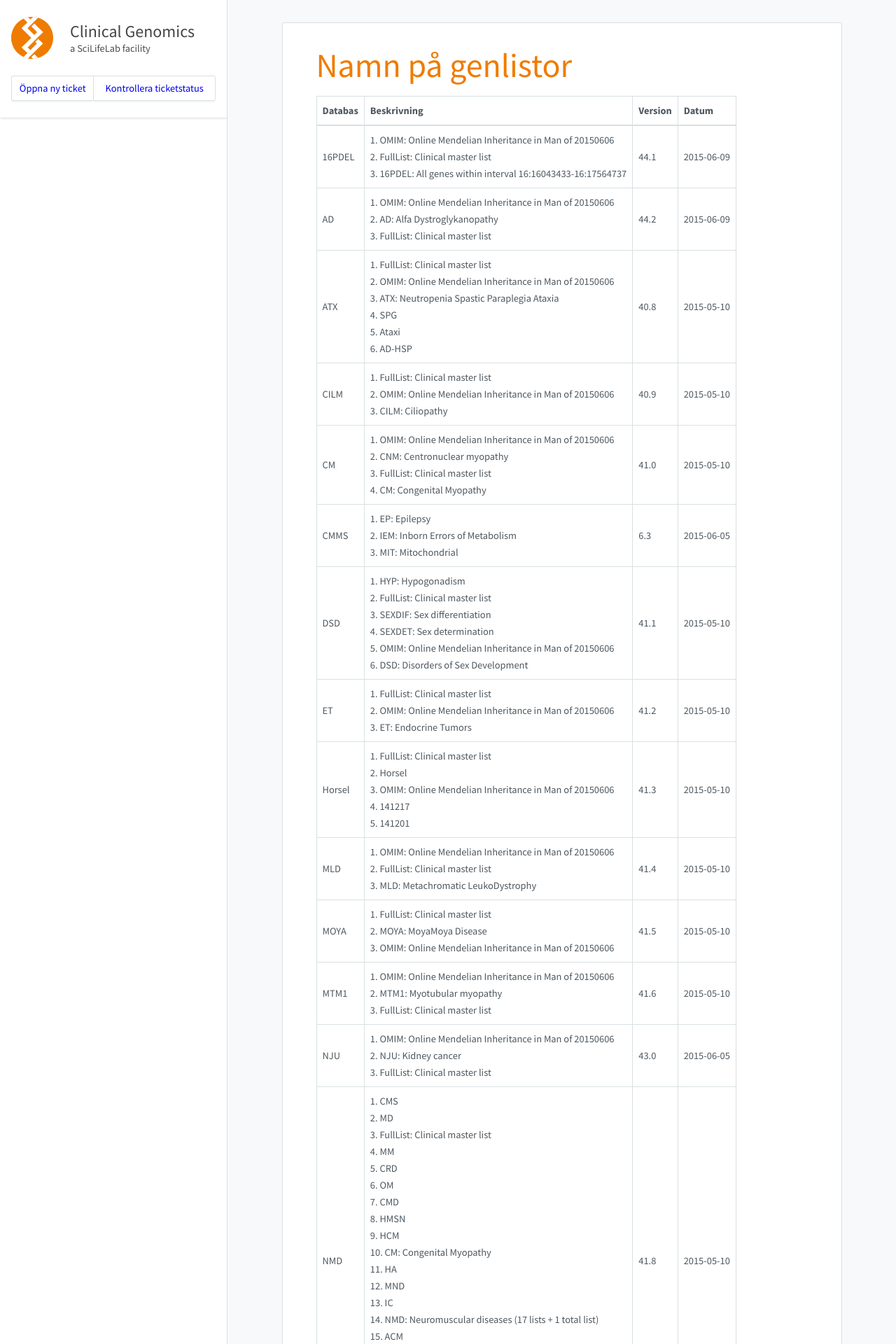
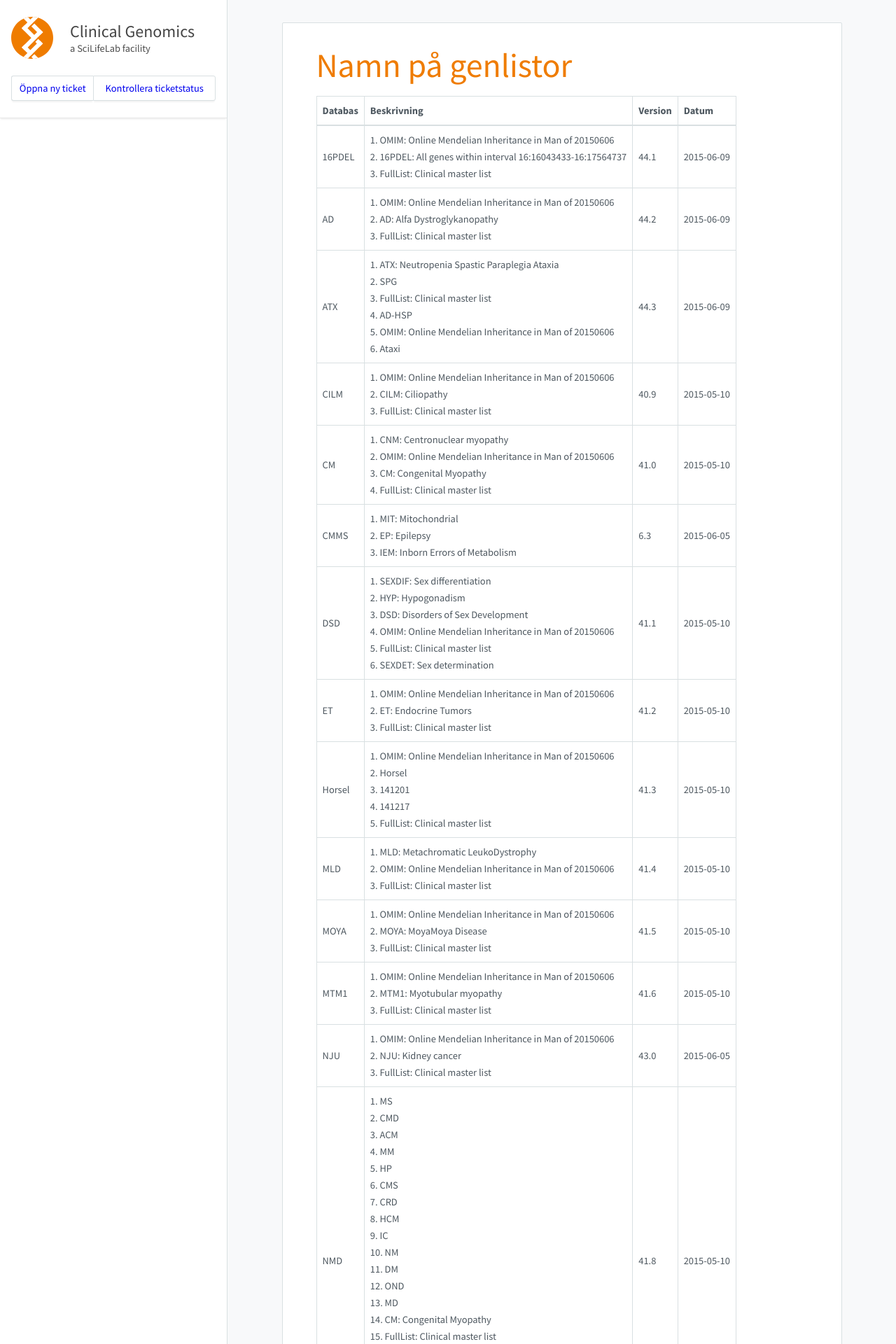
Before and after one commit to Clinical-Genomics/clinical-genomics.github.io, a Jekyll site: the page built from _pages/namnpagenlistor.md, in a window 1280 px wide. Shown: the top 1920 px of the page at 70% size. Built offline with Jekyll 4.4.1, drawn with Linux system fonts in a browser that asks for light colours; nearby versions of some CDN libraries; some of the changed text lies outside the part shown.

Commit message:
Update to cust002-ATX.txt

```diff
--- a/_pages/namnpagenlistor.md
+++ b/_pages/namnpagenlistor.md
@@ -8,24 +8,24 @@ title: Namn på genlistor
 
 |Databas|Beskrivning|Version|Datum|
 |---|---|---|---|
-|16PDEL|1. OMIM: Online Mendelian Inheritance in Man of 20150606<br />2. FullList: Clinical master list<br />3. 16PDEL: All genes within interval 16:16043433-16:17564737<br />|44.1|2015-06-09|
+|16PDEL|1. OMIM: Online Mendelian Inheritance in Man of 20150606<br />2. 16PDEL: All genes within interval 16:16043433-16:17564737<br />3. FullList: Clinical master list<br />|44.1|2015-06-09|
 |AD|1. OMIM: Online Mendelian Inheritance in Man of 20150606<br />2. AD: Alfa Dystroglykanopathy<br />3. FullList: Clinical master list<br />|44.2|2015-06-09|
-|ATX|1. FullList: Clinical master list<br />2. OMIM: Online Mendelian Inheritance in Man of 20150606<br />3. ATX: Neutropenia Spastic Paraplegia Ataxia<br />4. SPG<br />5. Ataxi<br />6. AD-HSP<br />|40.8|2015-05-10|
-|CILM|1. FullList: Clinical master list<br />2. OMIM: Online Mendelian Inheritance in Man of 20150606<br />3. CILM: Ciliopathy<br />|40.9|2015-05-10|
-|CM|1. OMIM: Online Mendelian Inheritance in Man of 20150606<br />2. CNM: Centronuclear myopathy<br />3. FullList: Clinical master list<br />4. CM: Congenital Myopathy<br />|41.0|2015-05-10|
-|CMMS|1. EP: Epilepsy<br />2. IEM: Inborn Errors of Metabolism<br />3. MIT: Mitochondrial<br />|6.3|2015-06-05|
-|DSD|1. HYP: Hypogonadism<br />2. FullList: Clinical master list<br />3. SEXDIF: Sex differentiation<br />4. SEXDET: Sex determination<br />5. OMIM: Online Mendelian Inheritance in Man of 20150606<br />6. DSD: Disorders of Sex Development<br />|41.1|2015-05-10|
-|ET|1. FullList: Clinical master list<br />2. OMIM: Online Mendelian Inheritance in Man of 20150606<br />3. ET: Endocrine Tumors<br />|41.2|2015-05-10|
-|Horsel|1. FullList: Clinical master list<br />2. Horsel<br />3. OMIM: Online Mendelian Inheritance in Man of 20150606<br />4. 141217<br />5. 141201<br />|41.3|2015-05-10|
-|MLD|1. OMIM: Online Mendelian Inheritance in Man of 20150606<br />2. FullList: Clinical master list<br />3. MLD: Metachromatic LeukoDystrophy<br />|41.4|2015-05-10|
-|MOYA|1. FullList: Clinical master list<br />2. MOYA: MoyaMoya Disease<br />3. OMIM: Online Mendelian Inheritance in Man of 20150606<br />|41.5|2015-05-10|
+|ATX|1. ATX: Neutropenia Spastic Paraplegia Ataxia<br />2. SPG<br />3. FullList: Clinical master list<br />4. AD-HSP<br />5. OMIM: Online Mendelian Inheritance in Man of 20150606<br />6. Ataxi<br />|44.3|2015-06-09|
+|CILM|1. OMIM: Online Mendelian Inheritance in Man of 20150606<br />2. CILM: Ciliopathy<br />3. FullList: Clinical master list<br />|40.9|2015-05-10|
+|CM|1. CNM: Centronuclear myopathy<br />2. OMIM: Online Mendelian Inheritance in Man of 20150606<br />3. CM: Congenital Myopathy<br />4. FullList: Clinical master list<br />|41.0|2015-05-10|
+|CMMS|1. MIT: Mitochondrial<br />2. EP: Epilepsy<br />3. IEM: Inborn Errors of Metabolism<br />|6.3|2015-06-05|
+|DSD|1. SEXDIF: Sex differentiation<br />2. HYP: Hypogonadism<br />3. DSD: Disorders of Sex Development<br />4. OMIM: Online Mendelian Inheritance in Man of 20150606<br />5. FullList: Clinical master list<br />6. SEXDET: Sex determination<br />|41.1|2015-05-10|
+|ET|1. OMIM: Online Mendelian Inheritance in Man of 20150606<br />2. ET: Endocrine Tumors<br />3. FullList: Clinical master list<br />|41.2|2015-05-10|
+|Horsel|1. OMIM: Online Mendelian Inheritance in Man of 20150606<br />2. Horsel<br />3. 141201<br />4. 141217<br />5. FullList: Clinical master list<br />|41.3|2015-05-10|
+|MLD|1. MLD: Metachromatic LeukoDystrophy<br />2. OMIM: Online Mendelian Inheritance in Man of 20150606<br />3. FullList: Clinical master list<br />|41.4|2015-05-10|
+|MOYA|1. OMIM: Online Mendelian Inheritance in Man of 20150606<br />2. MOYA: MoyaMoya Disease<br />3. FullList: Clinical master list<br />|41.5|2015-05-10|
 |MTM1|1. OMIM: Online Mendelian Inheritance in Man of 20150606<br />2. MTM1: Myotubular myopathy<br />3. FullList: Clinical master list<br />|41.6|2015-05-10|
 |NJU|1. OMIM: Online Mendelian Inheritance in Man of 20150606<br />2. NJU: Kidney cancer<br />3. FullList: Clinical master list<br />|43.0|2015-06-05|
-|NMD|1. CMS<br />2. MD<br />3. FullList: Clinical master list<br />4. MM<br />5. CRD<br />6. OM<br />7. CMD<br />8. HMSN<br />9. HCM<br />10. CM: Congenital Myopathy<br />11. HA<br />12. MND<br />13. IC<br />14. NMD: Neuromuscular diseases (17 lists + 1 total list)<br />15. ACM<br />16. HP<br />17. DM<br />18. MS<br />19. NM<br />20. OND<br />|41.8|2015-05-10|
+|NMD|1. MS<br />2. CMD<br />3. ACM<br />4. MM<br />5. HP<br />6. CMS<br />7. CRD<br />8. HCM<br />9. IC<br />10. NM<br />11. DM<br />12. OND<br />13. MD<br />14. CM: Congenital Myopathy<br />15. FullList: Clinical master list<br />16. HMSN<br />17. MND<br />18. HA<br />19. NMD: Neuromuscular diseases (17 lists + 1 total list)<br />20. OM<br />|41.8|2015-05-10|
 |OMIM|Online Mendelian Inheritance in Man of 20150606|43.0|2015-06-08|
-|ORO|1. FullList: Clinical master list<br />2. OMIM: Online Mendelian Inheritance in Man of 20150606<br />3. ORO: Oro-facial-digital syndrome<br />|42.0|2015-05-10|
-|PAF1|1. OMIM: Online Mendelian Inheritance in Man of 20150606<br />2. PAF1: RNA polymerase II-associated factor<br />3. FullList: Clinical master list<br />|42.1|2015-05-10|
+|ORO|1. OMIM: Online Mendelian Inheritance in Man of 20150606<br />2. ORO: Oro-facial-digital syndrome<br />3. FullList: Clinical master list<br />|42.0|2015-05-10|
+|PAF1|1. PAF1: RNA polymerase II-associated factor<br />2. OMIM: Online Mendelian Inheritance in Man of 20150606<br />3. FullList: Clinical master list<br />|42.1|2015-05-10|
 |PID|Primary Immune Deficiency|6.2|2015-05-09|
-|SCN|1. OMIM: Online Mendelian Inheritance in Man of 20150606<br />2. FullList: Clinical master list<br />3. SCN: Neutropenia<br />|42.2|2015-05-10|
-|SHANK1|1. OMIM: Online Mendelian Inheritance in Man of 20150606<br />2. FullList: Clinical master list<br />3. SHANK1: SH3 and multiple ankyrin repeat domains 1<br />|42.3|2015-05-10|
-|SKD|1. OMIM: Online Mendelian Inheritance in Man of 20150606<br />2. SKD: Skeletal dysplasia<br />3. FullList: Clinical master list<br />|42.4|2015-05-10|
+|SCN|1. OMIM: Online Mendelian Inheritance in Man of 20150606<br />2. SCN: Neutropenia<br />3. FullList: Clinical master list<br />|42.2|2015-05-10|
+|SHANK1|1. SHANK1: SH3 and multiple ankyrin repeat domains 1<br />2. OMIM: Online Mendelian Inheritance in Man of 20150606<br />3. FullList: Clinical master list<br />|42.3|2015-05-10|
+|SKD|1. SKD: Skeletal dysplasia<br />2. OMIM: Online Mendelian Inheritance in Man of 20150606<br />3. FullList: Clinical master list<br />|42.4|2015-05-10|
```
